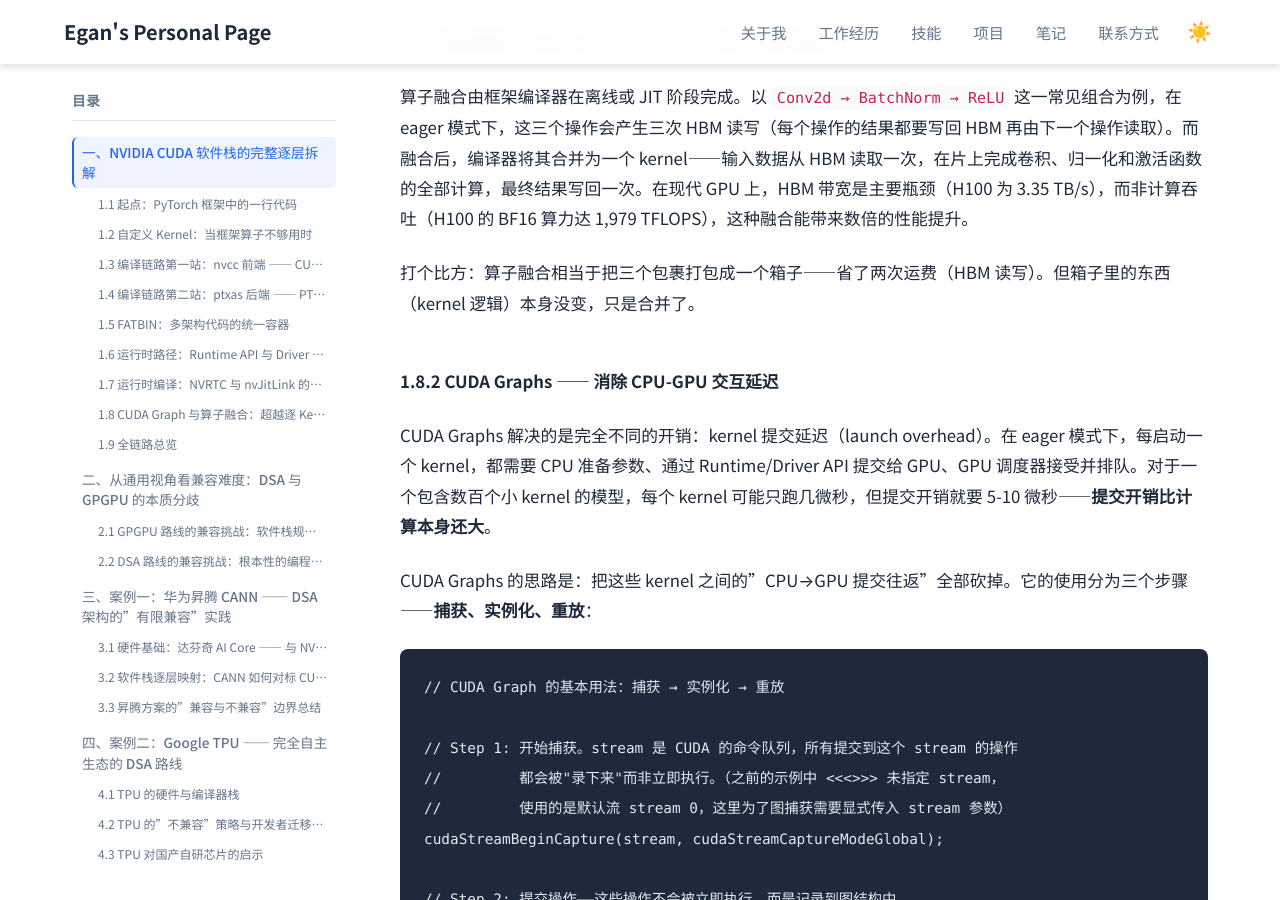
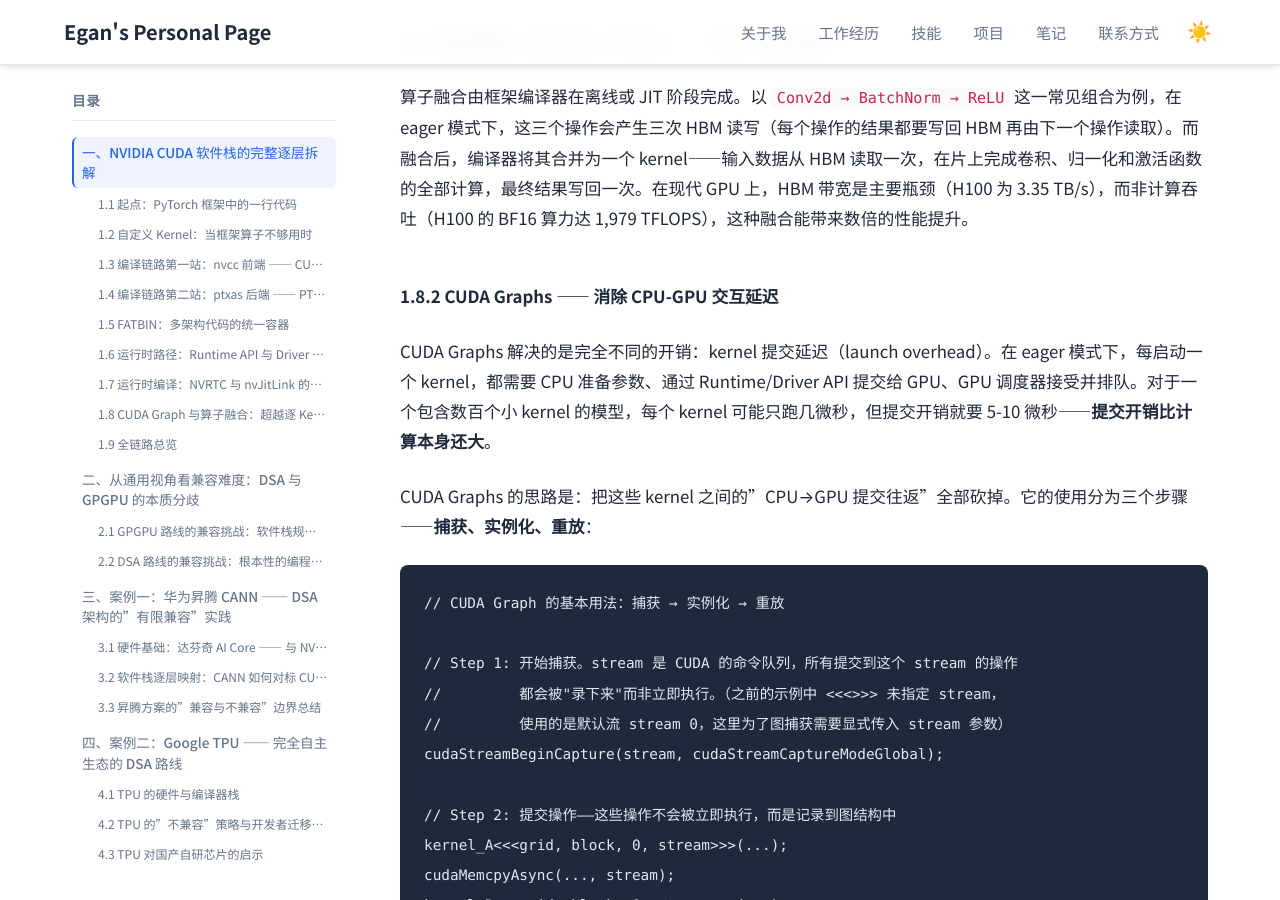
Before and after one commit to Lejun-Hu/Lejun-Hu.github.io, a Jekyll site: the page built from _notes/2026-8-15-cuda-ecosystem-compatibility.md, in a window 1280 px wide and 900 px high, scrolled down 18666 px. Built offline with Jekyll 4.4.1, drawn with Linux system fonts in a browser that asks for light colours.

Commit message:
remove analogy

```diff
--- a/_notes/2026-8-15-cuda-ecosystem-compatibility.md
+++ b/_notes/2026-8-15-cuda-ecosystem-compatibility.md
@@ -450,8 +450,6 @@ NVRTC 以库的形式（`libnvrtc.so`）工作，不需要启动外部 `nvcc`
 
 算子融合由框架编译器在离线或 JIT 阶段完成。以 `Conv2d → BatchNorm → ReLU` 这一常见组合为例，在 eager 模式下，这三个操作会产生三次 HBM 读写（每个操作的结果都要写回 HBM 再由下一个操作读取）。而融合后，编译器将其合并为一个 kernel——输入数据从 HBM 读取一次，在片上完成卷积、归一化和激活函数的全部计算，最终结果写回一次。在现代 GPU 上，HBM 带宽是主要瓶颈（H100 为 3.35 TB/s），而非计算吞吐（H100 的 BF16 算力达 1,979 TFLOPS），这种融合能带来数倍的性能提升。
 
-打个比方：算子融合相当于把三个包裹打包成一个箱子——省了两次运费（HBM 读写）。但箱子里的东西（kernel 逻辑）本身没变，只是合并了。
-
 #### 1.8.2 CUDA Graphs —— 消除 CPU-GPU 交互延迟
 
 CUDA Graphs 解决的是完全不同的开销：kernel 提交延迟（launch overhead）。在 eager 模式下，每启动一个 kernel，都需要 CPU 准备参数、通过 Runtime/Driver API 提交给 GPU、GPU 调度器接受并排队。对于一个包含数百个小 kernel 的模型，每个 kernel 可能只跑几微秒，但提交开销就要 5-10 微秒——**提交开销比计算本身还大**。
```
